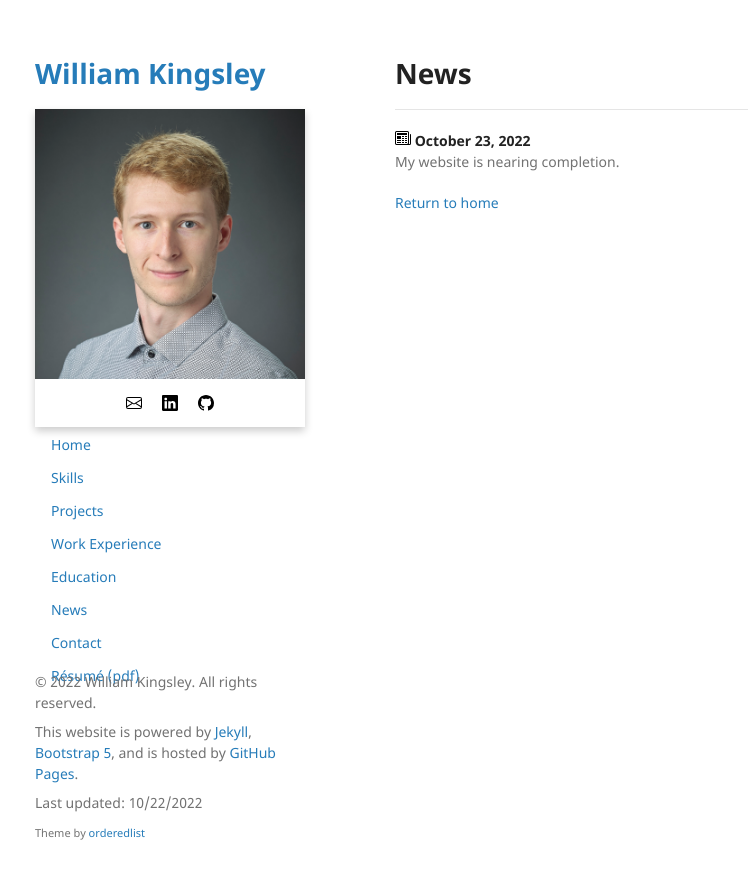
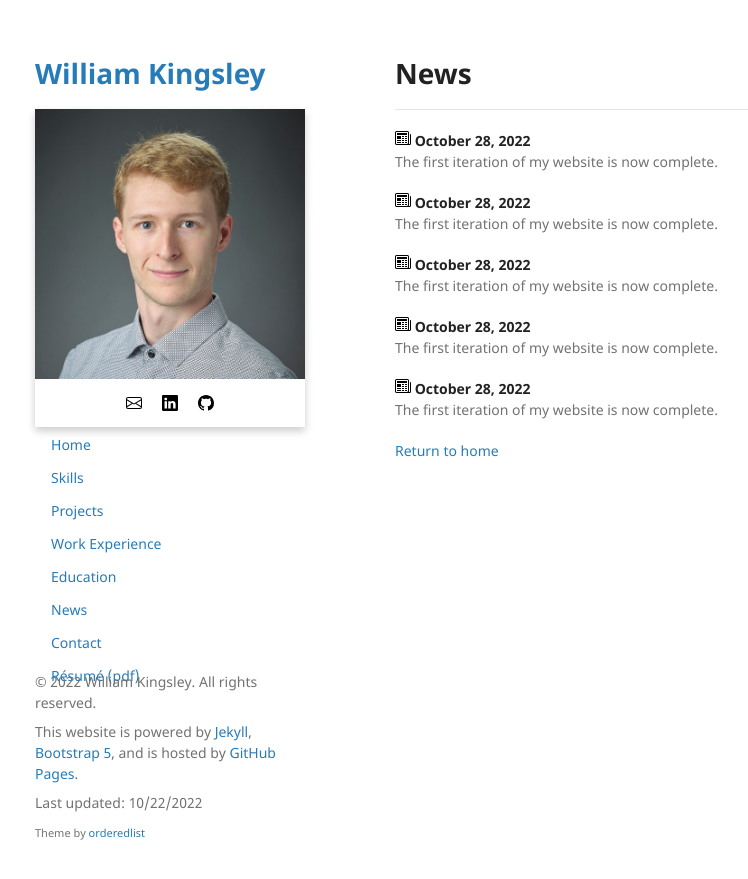
Before and after one commit to data-programmer/data-programmer.github.io, a Jekyll site: the page built from news.md, in a window 1280 px wide. Shown: the top 879 px of the page, without its empty margins (125-873 px from the left). Built offline with Jekyll 4.4.1, drawn with Linux system fonts in a browser that asks for light colours; our own code applies the rules of GitHub Pages for plain Markdown files.

```diff
--- a/_data/news.yml
+++ b/_data/news.yml
@@ -1,3 +1,19 @@
-- news: "My website is nearing completion."
-  date: "October 23, 2022"
+- news: "The first iteration of my website is now complete."
+  date: "October 28, 2022"
   show: true
+
+- news: "The first iteration of my website is now complete."
+  date: "October 28, 2022"
+  show: true
+
+- news: "The first iteration of my website is now complete."
+  date: "October 28, 2022"
+  show: true
+
+- news: "The first iteration of my website is now complete."
+  date: "October 28, 2022"
+  show: true
+
+- news: "The first iteration of my website is now complete."
+  date: "October 28, 2022"
+  show: true
--- a/_data/projects.yml
+++ b/_data/projects.yml
@@ -8,7 +8,8 @@
     - point: "Implemented multi-module Clean architecture for creating reusable modules"
     - point: "Created custom Jetpack Compose bar charts measuring investment performance"
     - point: "Lead InRhythm development team and supported junior developers"
-    - point: "Unit tests created by using Mockk and JUnit frameworks"
+    - point: "Unit tests created using Mockk and JUnit frameworks"
+    - point: "Coordinated development timeline with management for releases"
 
 - title: "Digital Badge"
   employer: "Northrop Grumman Corporation"
```
Also changed, not shown: 1 other file.
